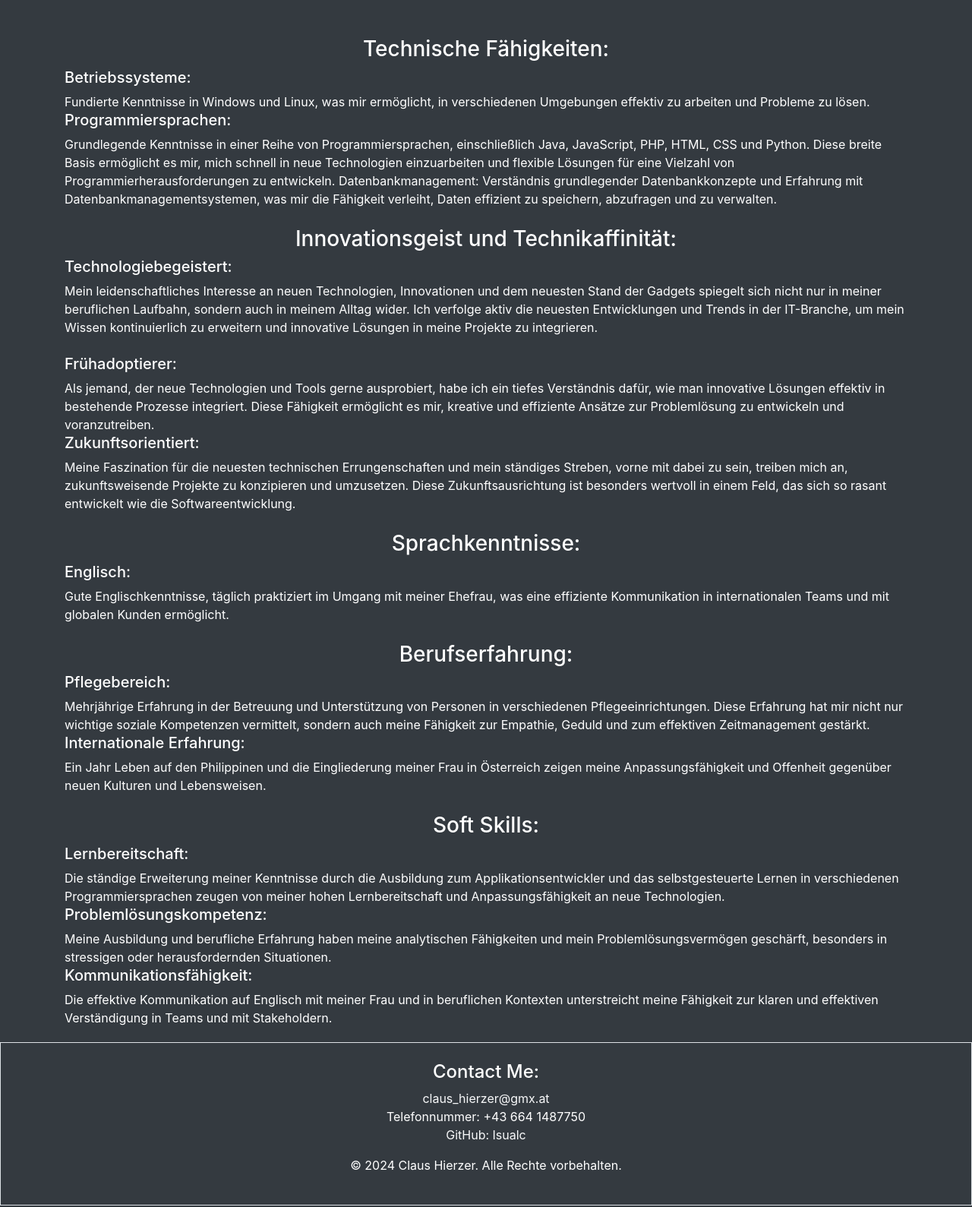
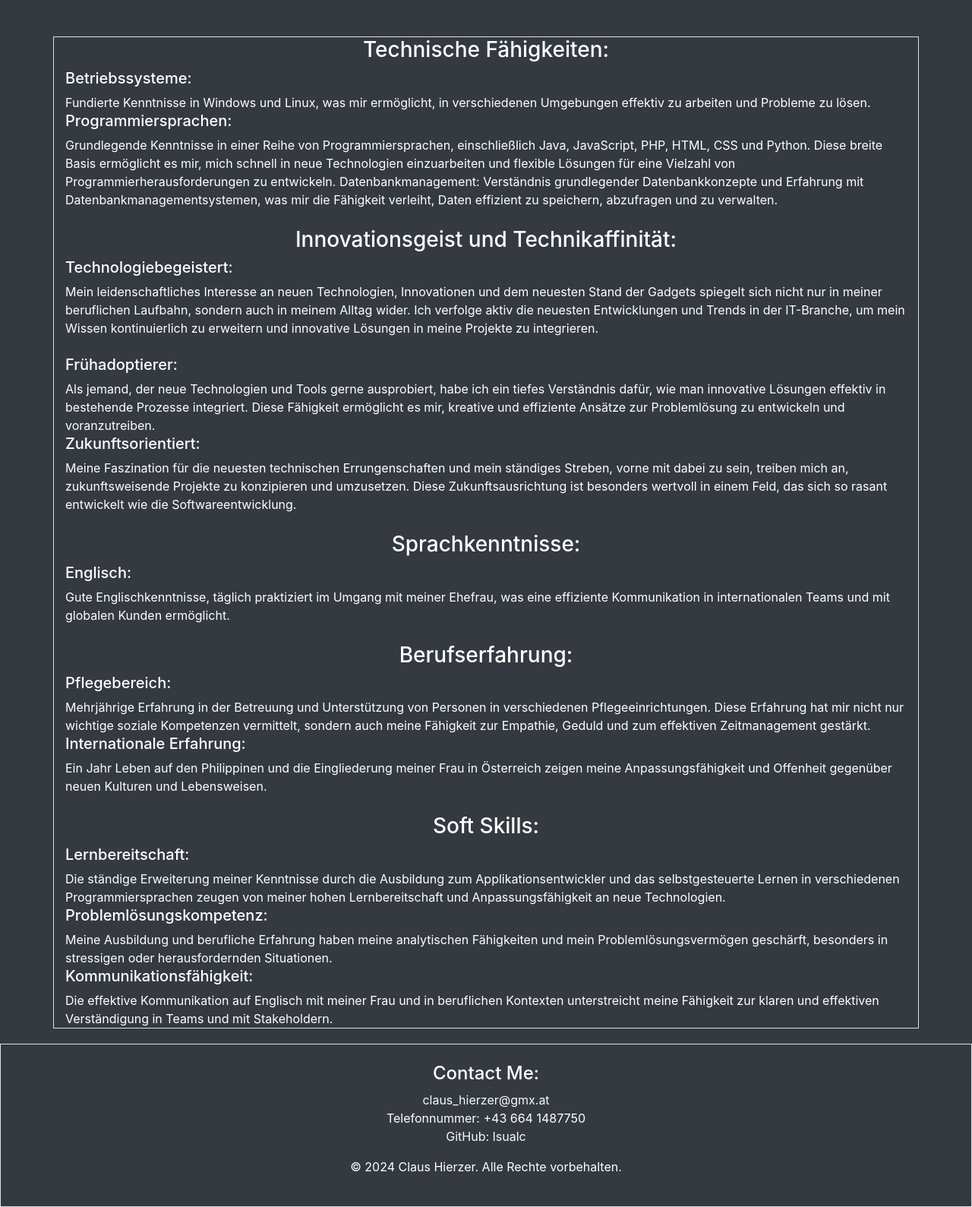
Before and after one commit to Isualc/Portfolio, a PHP site: the page made by html/fähigkeiten.php in a window 1280 px wide. Shown: the part 170-1759 px from the top of the page at 76% size. Run offline with PHP 8.4, Linux system fonts and the light colour scheme.

Commit message:
Update fähigkeiten.php

```diff
--- a/html/fähigkeiten.php
+++ b/html/fähigkeiten.php
@@ -14,7 +14,7 @@
         <h1>Fähigkeiten und Erfahrungen</h1><br>
     </header>
     <?php include 'navbar.php'; ?>
-    <main class="container mt-5">
+    <main class="container mt-5 border">
         <section class="row">
             <article class="col-md-12">
                 <!-- <h2>Meine Fähigkeiten und Erfahrungen</h2> -->
```
